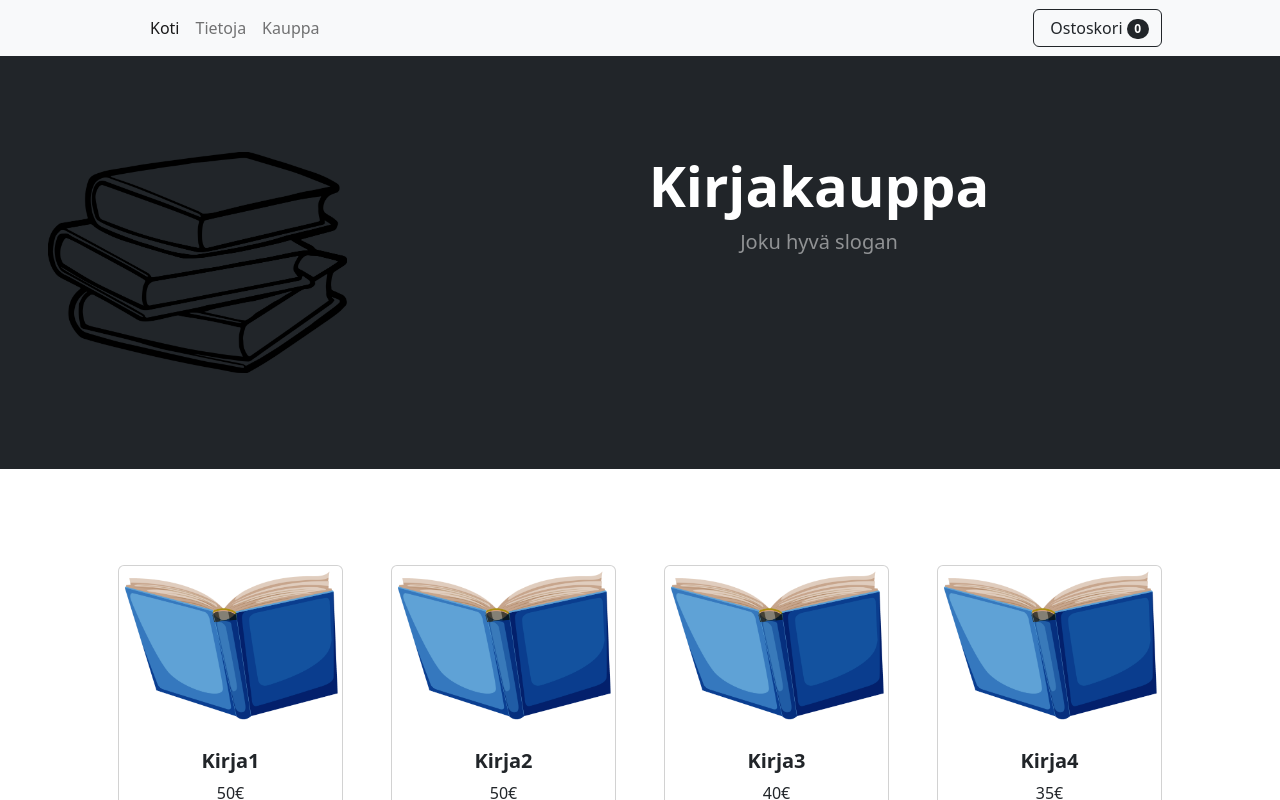
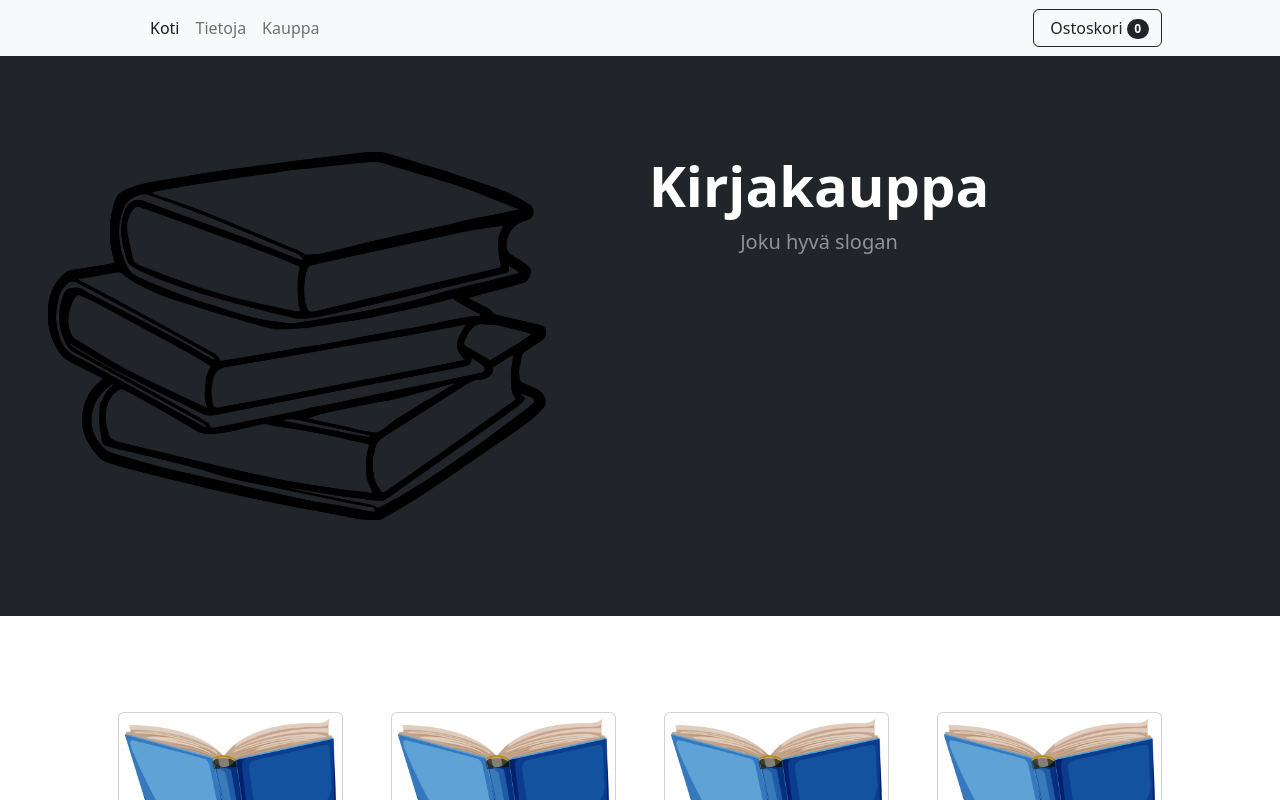
Before and after one commit to hmuratoski/BookShopForUsedBooks, a React (Create React App) app: page / in a window 1280 px wide. Shown: the top 800 px of the page. Built offline with nearby package versions, Linux system fonts and the light colour scheme.

Commit message:
add header.css

```diff
--- a/src/components/header.js
+++ b/src/components/header.js
@@ -1,6 +1,7 @@
 import React from 'react';
 import 'bootstrap/dist/css/bootstrap.min.css';
 import { language } from './variables.js'
+import '../css/Header.css';
 
 //logot sun muut
 
@@ -10,7 +11,7 @@ export function Header() {
 			<header class="bg-dark py-5">
 				<div class="container px-4 px-lg-5 my-5 row">
 					<div class="col-sm">
-						<img src={require('../images/book.png')} style={{ width: "60%", display: "inline-block"}} class="img-fluid" />
+						<img src={require('../images/book.png')} className="headerLogo" class="img-fluid" />
 					</div>
 					<div class="text-center text-white col-sm" style={{display: "inline-block"}}>
 						<h1 class="display-4 fw-bolder">{language.shopName}</h1>
```
Also changed, not shown: src/css/Header.css (added).
